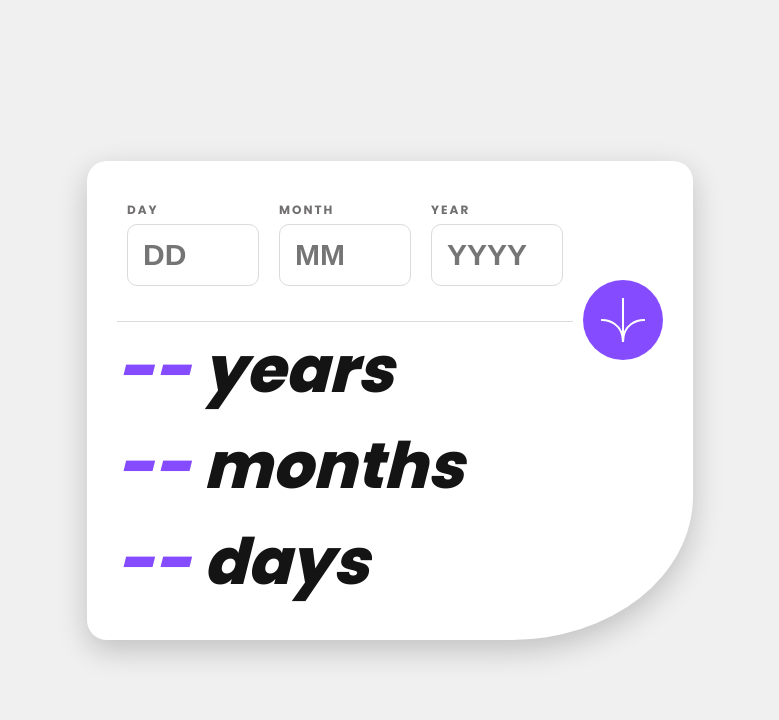
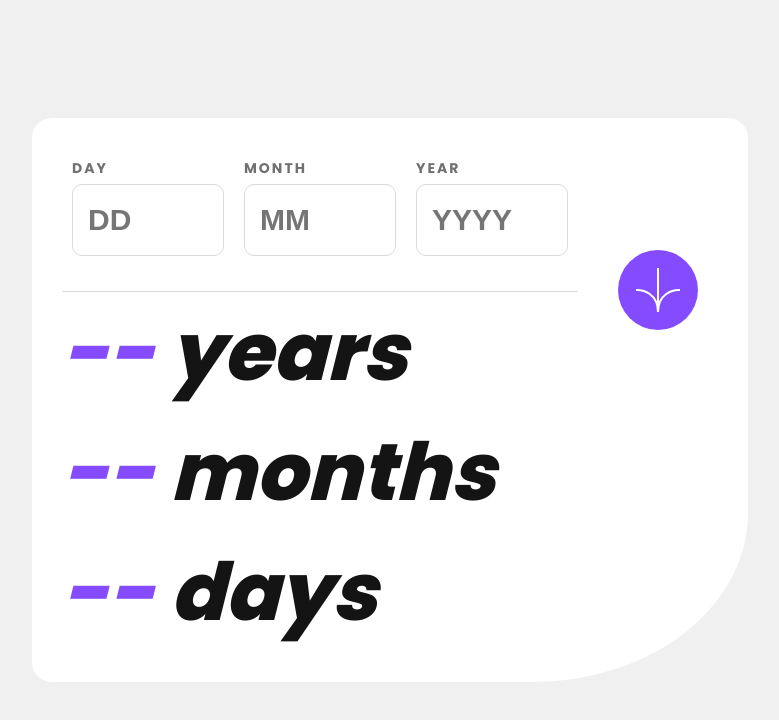
Before and after one commit to Sanjoymajee/age-calculator-app, a React (Vite) app: page / in a window 1280 px wide. Shown: the top 720 px of the page, without its empty margins (250-1029 px from the left). Built offline with nearby package versions, Linux system fonts and the light colour scheme.

Commit message:
style and login changes

```diff
--- a/src/components/Calculator.tsx
+++ b/src/components/Calculator.tsx
@@ -30,8 +30,6 @@ export default function Calculator() {
     const day = parseInt(dayElement.value);
     const month = parseInt(monthElement.value);
     const year = parseInt(yearElement.value);
-    if (day < 1 || day > 31 || month < 1 || month > 12 || year < 1) {
-    }
     const birthdate = new Date(year, month - 1, day);
     if (
       birthdate.getDate() !== day ||
@@ -43,7 +41,12 @@ export default function Calculator() {
       return;
     }
     const currentDate = new Date();
-    const timeDiff = Math.abs(currentDate.getTime() - birthdate.getTime());
+    const timeDiff = (currentDate.getTime() - birthdate.getTime());
+    if(timeDiff < 0) {
+      setError(true);
+      setDateError("Must be a valid date");
+      return;
+    }
     const remainingYears = Math.floor(timeDiff / (1000 * 3600 * 24 * 365));
     const remainingMonths = Math.floor(
       (timeDiff / (1000 * 3600 * 24 * 365) - remainingYears) * 12
--- a/src/styles/Calculator.css
+++ b/src/styles/Calculator.css
@@ -19,10 +19,6 @@ p {
   color: hsl(0, 100%, 67%);
 }
 
-.error {
-  border: 1px solid hsl(0, 100%, 67%);
-}
-
 .calculator {
   display: flex;
   flex-direction: column;
@@ -42,7 +38,6 @@ p {
     "input button"
     "output button";
   background-color: hsl(0, 0%, 100%);
-  box-shadow: 0 10px 30px hsla(0, 0%, 0%, 0.2);
   padding: 30px;
   border-radius: 20px 20px 30% 20px;
 }
@@ -53,6 +48,7 @@ p {
   grid-area: input;
   padding-bottom: 20px;
   border-bottom: 1px solid hsl(0, 0%, 86%);
+  margin-right: 50px;
 }
 
 .__inputs_container {
@@ -64,7 +60,7 @@ p {
 
 .__inputs label {
   margin: 0;
-  font-size: 12px;
+  font-size: 14px;
   color: hsl(0, 1%, 44%);
   text-transform: uppercase;
   font-weight: 700;
@@ -73,8 +69,8 @@ p {
 }
 
 .__inputs input {
-  height: 30px;
-  width: 100px;
+  height: 40px;
+  width: 120px;
   font-size: 30px;
   background-color: #fff;
   padding: 15px;
@@ -117,7 +113,8 @@ p {
   background-color: hsl(259, 100%, 65%);
   position: relative;
   transition: all 0.3s ease-in-out;
-  bottom: 80px;
+  bottom: 110px;
+  right: 20px;
 }
 
 .__button button img {
@@ -140,7 +137,7 @@ p {
   align-items: flex-start;
   color: hsl(0, 0%, 8%);
   grid-area: output;
-  font-size: 64px;
+  font-size: 80px;
   font-weight: 800;
   font-style: italic;
   text-transform: lowercase;
@@ -158,7 +155,7 @@ p {
   border: 1px solid hsl(0, 100%, 67%);
 }
 
-@media screen and (max-width: 650px) {
+@media screen and (max-width: 770px) {
   .__card {
     grid-template-areas:
       "input"
```
